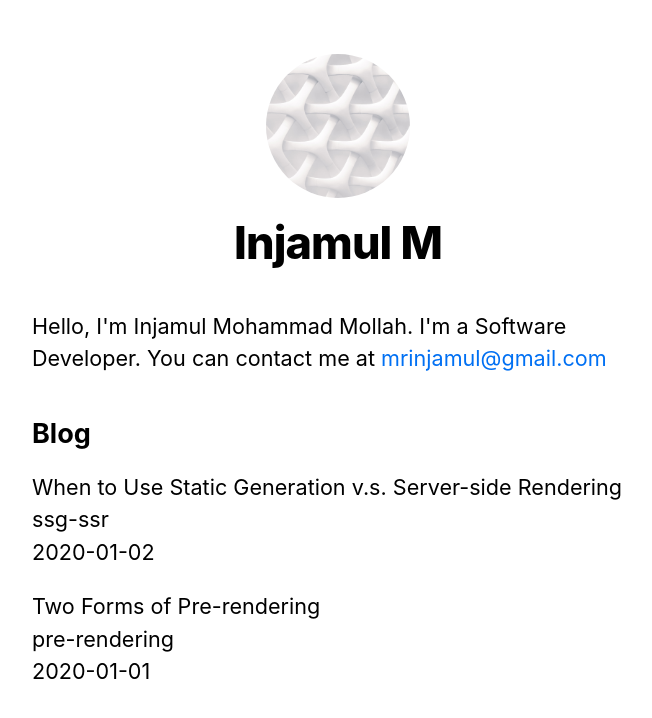
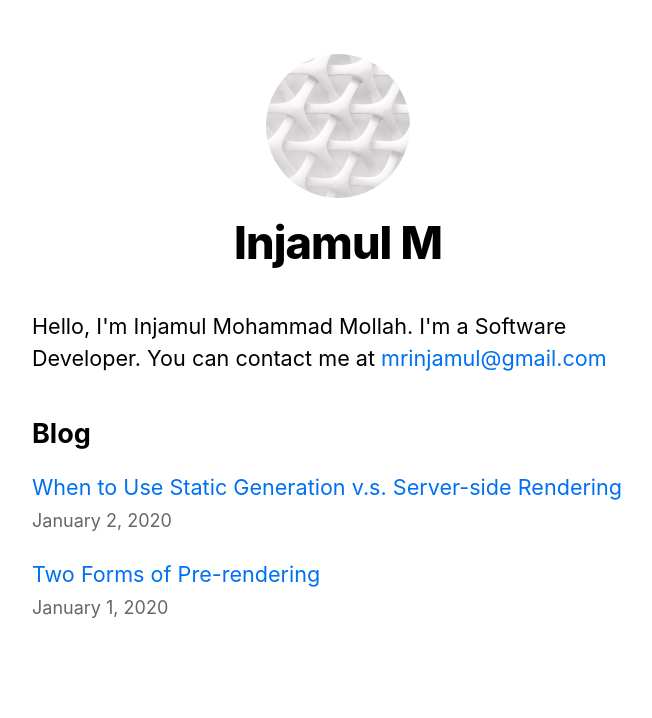
Before and after one commit to mrinjamul/nextjs-blog, a Next.js app: page / in a window 1280 px wide. Shown: the top 718 px of the page, without its empty margins (302-954 px from the left). Built offline with nearby package versions, Linux system fonts and the light colour scheme.

Commit message:
Polished index.js and styles

```diff
--- /dev/null
+++ b/components/date.js
@@ -0,0 +1,6 @@
+import { parseISO, format } from "date-fns";
+
+export default function Date({ dateString }) {
+  const date = parseISO(dateString);
+  return <time dateTime={dateString}>{format(date, "LLLL d, yyyy")}</time>;
+}
--- a/package.json
+++ b/package.json
@@ -9,6 +9,7 @@
   },
   "dependencies": {
     "classnames": "^2.2.6",
+    "date-fns": "^2.22.1",
     "gray-matter": "^4.0.3",
     "next": "^10.0.0",
     "postcss-flexbugs-fixes": "^5.0.2",
--- a/pages/index.js
+++ b/pages/index.js
@@ -2,6 +2,8 @@
 import Layout, { siteTitle } from "../components/layout";
 import utilStyles from "../styles/utils.module.css";
 import { getSortedPostsData } from "../lib/posts";
+import Link from "next/link";
+import Date from "../components/date";
 
 export async function getStaticProps() {
   const allPostsData = getSortedPostsData();
@@ -31,11 +33,13 @@
         <ul className={utilStyles.list}>
           {allPostsData.map(({ id, date, title }) => (
             <li className={utilStyles.listItem} key={id}>
-              {title}
+              <Link href={`/posts/${id}`}>
+                <a>{title}</a>
+              </Link>
               <br />
-              {id}
-              <br />
-              {date}
+              <small className={utilStyles.lightText}>
+                <Date dateString={date} />
+              </small>
             </li>
           ))}
         </ul>
```
Also changed, not shown: pages/posts/[id].js (+13 -7 lines), 1 other file (tests, documents, lock files or other folders).
